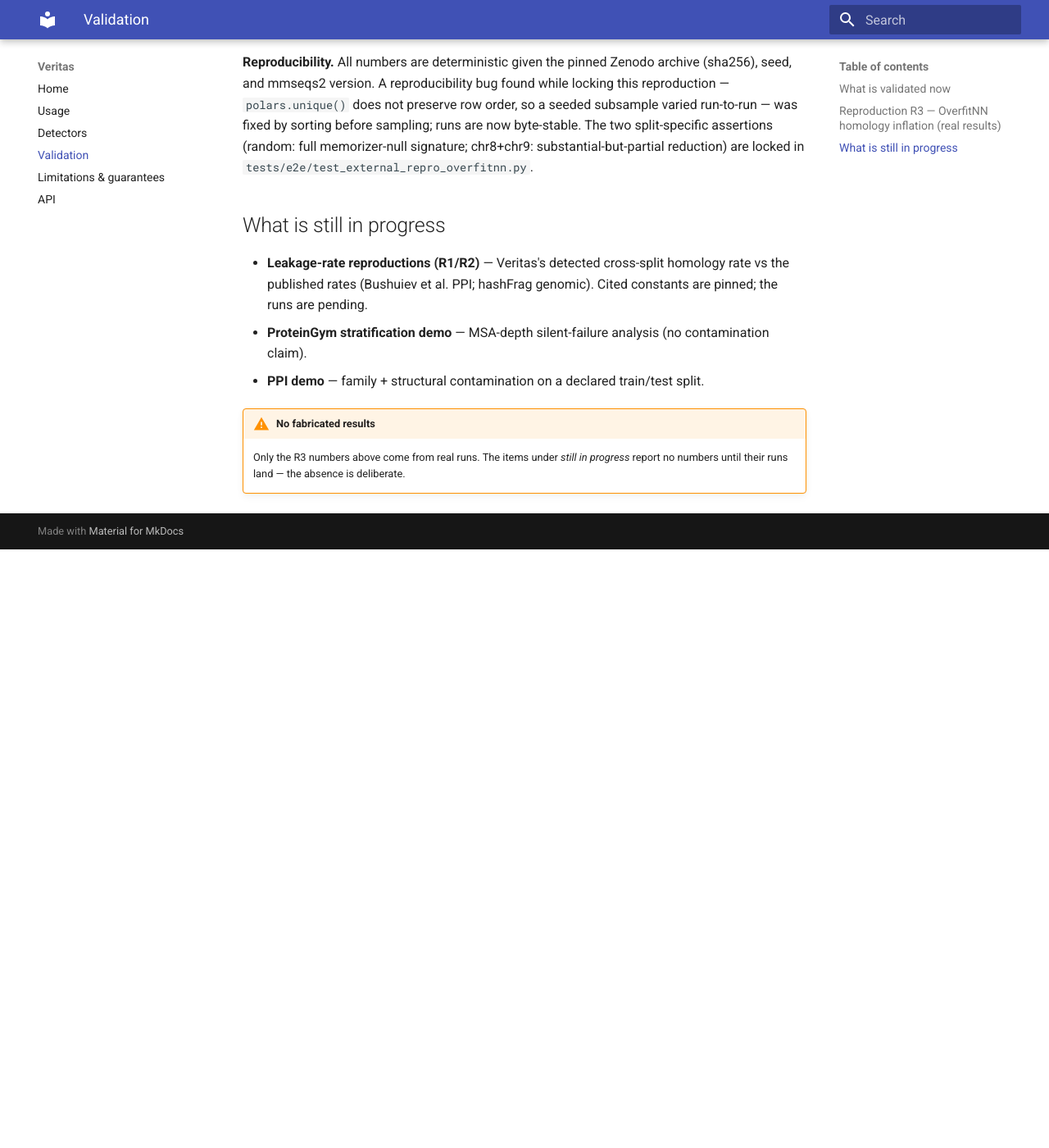
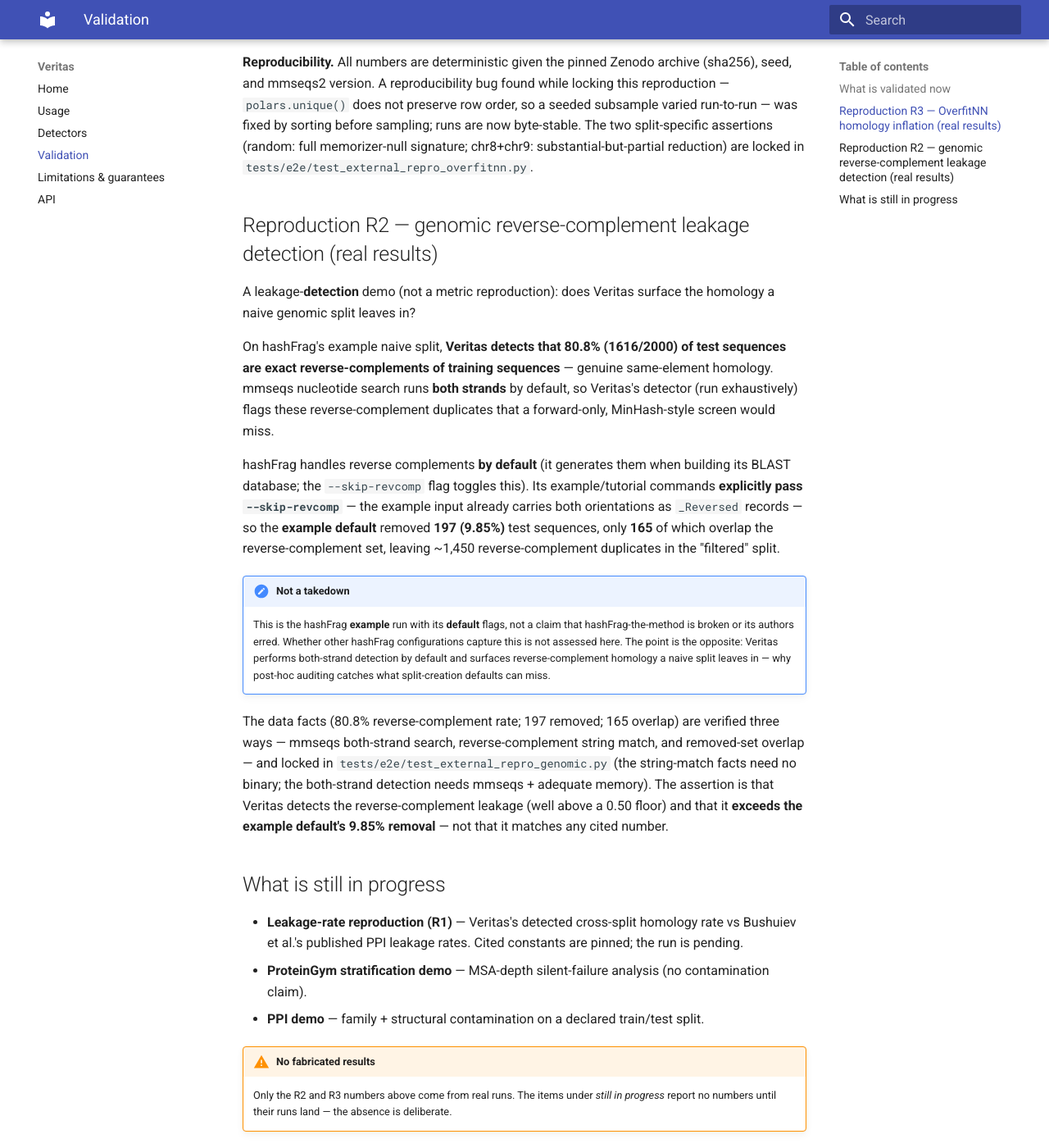
Before and after one commit to shreyjain11/veritas, an MkDocs documentation site: the page built from docs/validation.md, in a window 1280 px wide and 1400 px high, scrolled down 1840 px. Shown: the whole window at 82% size. Built offline with MkDocs 1.6.1 and Material for MkDocs 9.7.7, drawn with Linux system fonts in a browser that asks for light colours; before the commit the page ends 2510 px from its top, so only the background shows below that.

Commit message:
feat(repro): R2 reverse-complement leakage detection (hashFrag) + real results
Reframe R2 from a cited-rate reproduction to a leakage-DETECTION demo. On hashFrag's
example naive split, Veritas detects 80.8% (1616/2000) of test sequences are exact
reverse-complements of training sequences -- genuine same-element homology. hashFrag
handles reverse complements by default; its example/tutorial commands pass --skip-revcomp
(the input already carries both orientations as _Reversed records), so the example default
removed 197 (9.85%), only 165 overlapping the RC set, leaving ~1,450. Veritas' both-strand
mmseqs detection surfaces the RC homology a naive split leaves in -- why post-hoc auditing
catches what split-creation defaults can miss. Not a claim that hashFrag is broken: the
EXAMPLE run with its DEFAULT flags; other configurations not assessed.

Locked: a no-binary data-fact test (RC string-match + removed-set overlap; runs in core
CI) and a both-strand detection test (mmseqs; external; OOM-skips on small runners;
asserts leakage >= 0.50 floor and > the 9.85% example default). docs/validation.md updated.

```diff
--- a/docs/validation.md
+++ b/docs/validation.md
@@ -74,15 +74,49 @@
 The two split-specific assertions (random: full memorizer-null signature; chr8+chr9:
 substantial-but-partial reduction) are locked in `tests/e2e/test_external_repro_overfitnn.py`.
 
+## Reproduction R2 — genomic reverse-complement leakage detection (real results)
+
+A leakage-**detection** demo (not a metric reproduction): does Veritas surface the
+homology a naive genomic split leaves in?
+
+On hashFrag's example naive split, **Veritas detects that 80.8% (1616/2000) of test
+sequences are exact reverse-complements of training sequences** — genuine same-element
+homology. mmseqs nucleotide search runs **both strands** by default, so Veritas's
+detector (run exhaustively) flags these reverse-complement duplicates that a
+forward-only, MinHash-style screen would miss.
+
+hashFrag handles reverse complements **by default** (it generates them when building
+its BLAST database; the `--skip-revcomp` flag toggles this). Its example/tutorial
+commands **explicitly pass `--skip-revcomp`** — the example input already carries both
+orientations as `_Reversed` records — so the **example default** removed **197 (9.85%)**
+test sequences, only **165** of which overlap the reverse-complement set, leaving ~1,450
+reverse-complement duplicates in the "filtered" split.
+
+!!! note "Not a takedown"
+    This is the hashFrag **example** run with its **default** flags, not a claim that
+    hashFrag-the-method is broken or its authors erred. Whether other hashFrag
+    configurations capture this is not assessed here. The point is the opposite: Veritas
+    performs both-strand detection by default and surfaces reverse-complement homology a
+    naive split leaves in — why post-hoc auditing catches what split-creation defaults
+    can miss.
+
+The data facts (80.8% reverse-complement rate; 197 removed; 165 overlap) are verified
+three ways — mmseqs both-strand search, reverse-complement string match, and removed-set
+overlap — and locked in `tests/e2e/test_external_repro_genomic.py` (the string-match
+facts need no binary; the both-strand detection needs mmseqs + adequate memory). The
+assertion is that Veritas detects the reverse-complement leakage (well above a 0.50
+floor) and that it **exceeds the example default's 9.85% removal** — not that it matches
+any cited number.
+
 ## What is still in progress
 
-- **Leakage-rate reproductions (R1/R2)** — Veritas's detected cross-split homology
-  rate vs the published rates (Bushuiev et al. PPI; hashFrag genomic). Cited
-  constants are pinned; the runs are pending.
+- **Leakage-rate reproduction (R1)** — Veritas's detected cross-split homology rate vs
+  Bushuiev et al.'s published PPI leakage rates. Cited constants are pinned; the run is
+  pending.
 - **ProteinGym stratification demo** — MSA-depth silent-failure analysis (no
   contamination claim).
 - **PPI demo** — family + structural contamination on a declared train/test split.
 
 !!! warning "No fabricated results"
-    Only the R3 numbers above come from real runs. The items under *still in
+    Only the R2 and R3 numbers above come from real runs. The items under *still in
     progress* report no numbers until their runs land — the absence is deliberate.
```
Also changed, not shown: 1 other file.
